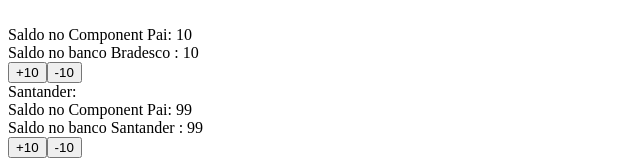
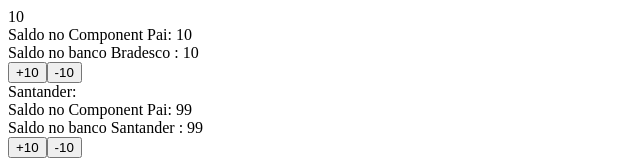
Before and after one commit to RenanBezerra/treinamento-angular-introducao, an Angular app: page / in a window 1280 px wide. Shown: the top 160 px of the page, without its empty margins (0-640 px from the left). Built offline with nearby package versions, Linux system fonts and the light colour scheme.

Commit message:
2.2
ngStyle para mudar o estilo da fonte

```diff
--- a/src/app/lista-contas/lista-contas.component.html
+++ b/src/app/lista-contas/lista-contas.component.html
@@ -1,7 +1,10 @@
 <div>
 
+    {{listaContas[0].saldo}}
     <br>
-    Saldo no Component Pai: {{listaContas[0].saldo}}
+    <span [ngStyle]="{'font-weight': listaContas[0].saldo < 0 ? 'bold' : 'normal'}" >
+        Saldo no Component Pai: {{ listaContas[0].saldo }}
+    </span>
     <br>
     <app-conta [valor]="listaContas[0].saldo" [nomeBanco]="listaContas[0].nomeBanco"
         (valorChange)="atualizaConta($event)"> </app-conta>
```
